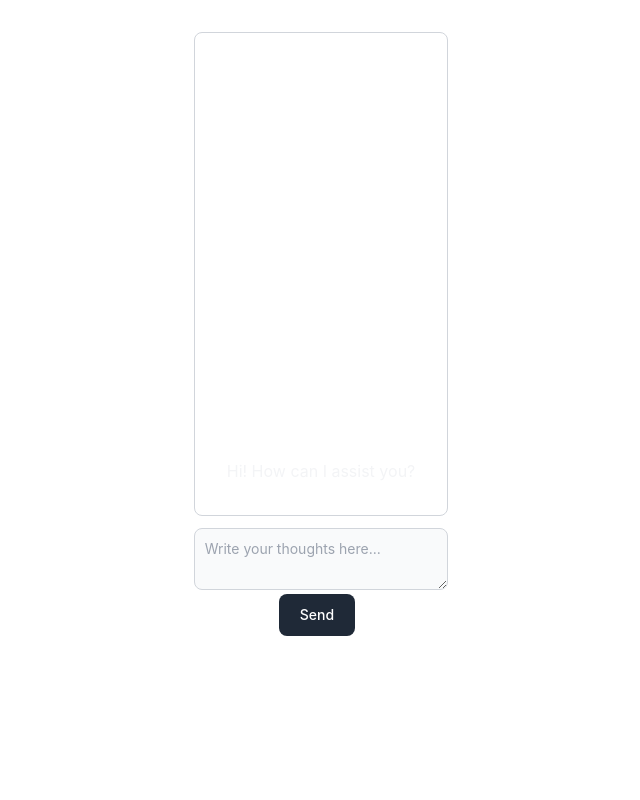
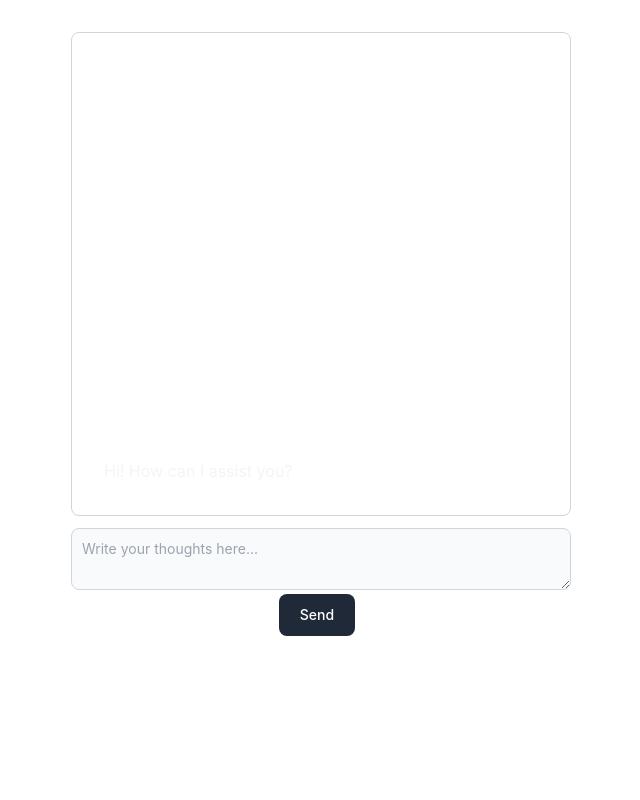
Before and after one commit to aymenloudiy/SCMPageConcept, a React (Vite) app: page / in a window 1280 px wide. Shown: the top 800 px of the page, without its empty margins (319-959 px from the left). Built offline with nearby package versions, Linux system fonts and the light colour scheme.

Commit message:
feat: show both ui components

```diff
--- a/src/App.tsx
+++ b/src/App.tsx
@@ -1,10 +1,10 @@
 import "./App.css";
-import ChatContainer from "./components/ChatContainer";
+import MainContainer from "./components/MainContainer";
 
 function App() {
   return (
     <>
-      <ChatContainer></ChatContainer>
+      <MainContainer></MainContainer>
     </>
   );
 }
```
